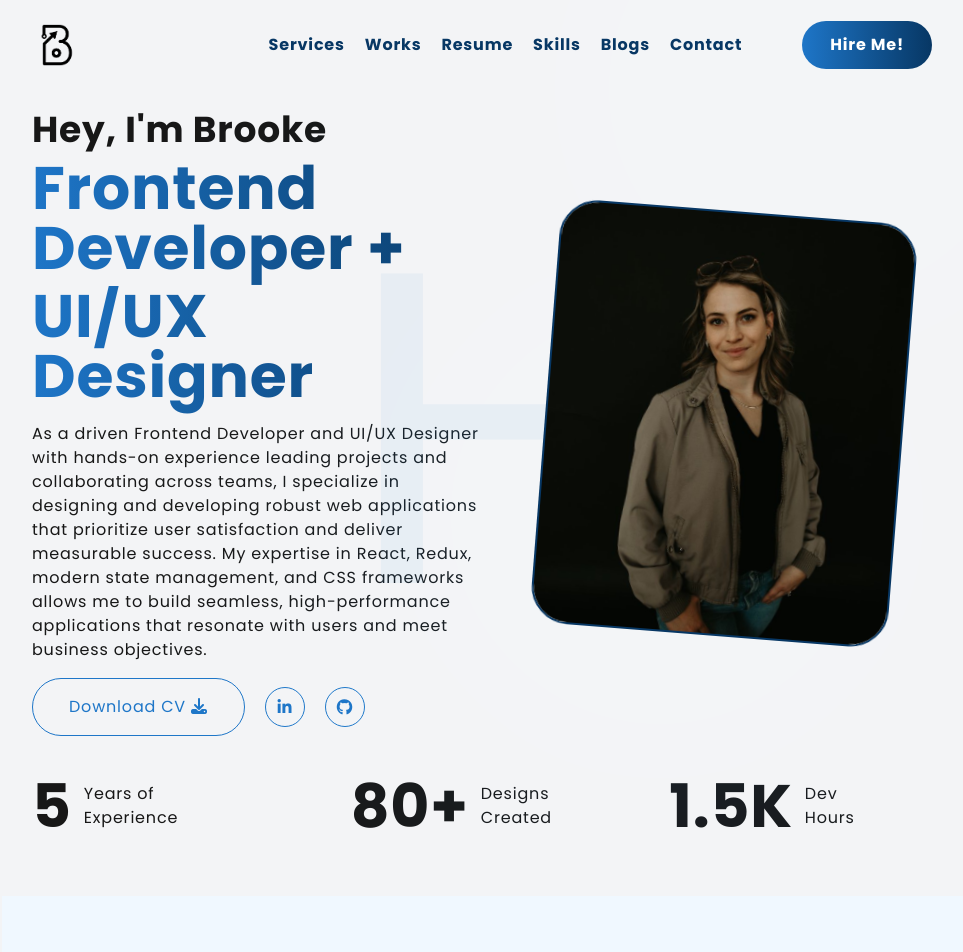
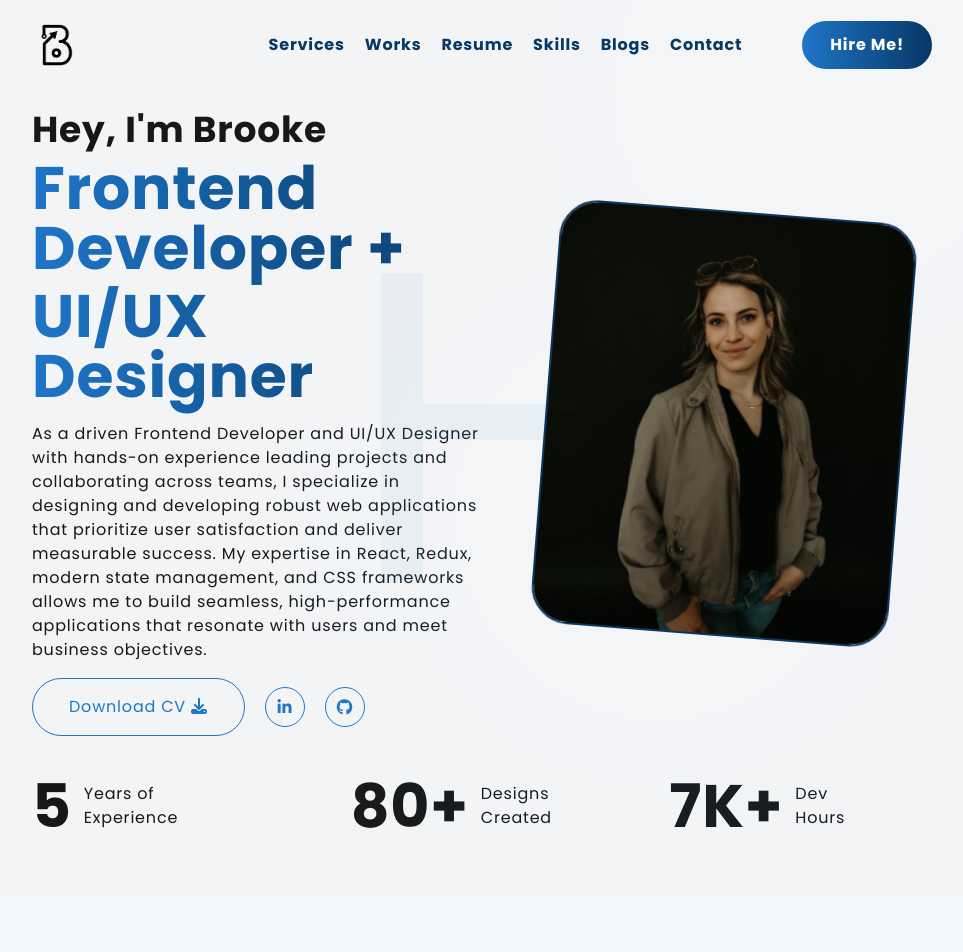
Before and after one commit to brookelkennison/portfolio, a Next.js app: page / in a window 1280 px wide. Shown: the top 952 px of the page, without its empty margins (150-1113 px from the left). Built offline with nearby package versions, Linux system fonts and the light colour scheme; a web font is replaced by a local one.

Commit message:
adjust dev hours

```diff
--- a/pages/index.js
+++ b/pages/index.js
@@ -103,7 +103,7 @@ export default function Home() {
 								</p>
 							</div>
 							<div className='flex items-center gap-3'>
-								<p className='text-5xl lg:text-6xl font-bold'>1.5K</p>
+								<p className='text-5xl lg:text-6xl font-bold'>7K+</p>
 								<p>
 									Dev <br />
 									Hours
```
